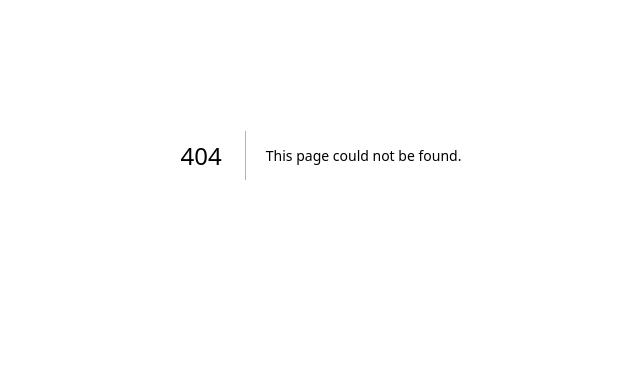
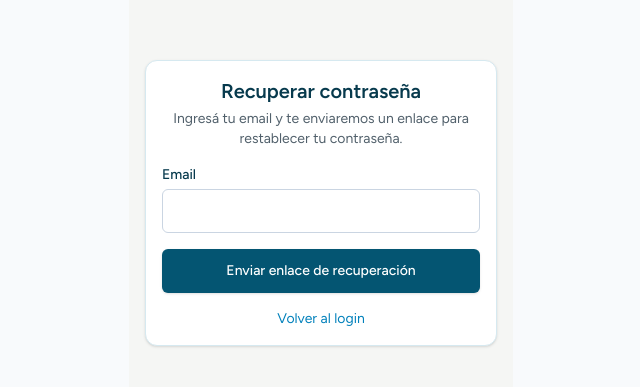
Before and after one commit to adrianabadin/juncal, a Next.js app: page /forgot-password in a window 1280 px wide. Before the commit this address had no page. Shown: the part 245-632 px from the top of the page, without its empty margins (319-959 px from the left). Built offline with nearby package versions, Linux system fonts and the light colour scheme; no server answers.

Commit message:
feat: add forgot password and reset password pages with forms

```diff
--- /dev/null
+++ b/src/app/(auth)/forgot-password/page.tsx
@@ -0,0 +1,24 @@
+import Card from "@shared/presentation/ui/Card";
+import ForgotPasswordForm from "@users/presentation/components/ForgotPasswordForm";
+import Link from "next/link";
+
+export default function ForgotPasswordPage() {
+  return (
+    <div className="flex min-h-screen items-center justify-center bg-background p-4">
+      <Card className="w-full max-w-md">
+        <div className="flex flex-col gap-4">
+          <div className="text-center">
+            <h1 className="text-xl font-semibold text-brand-800">Recuperar contraseña</h1>
+            <p className="mt-1 text-sm text-muted-foreground">
+              Ingresá tu email y te enviaremos un enlace para restablecer tu contraseña.
+            </p>
+          </div>
+          <ForgotPasswordForm />
+          <p className="text-center text-sm text-muted-foreground">
+            <Link href="/login" className="text-link hover:underline">Volver al login</Link>
+          </p>
+        </div>
+      </Card>
+    </div>
+  );
+}
--- /dev/null
+++ b/src/app/(auth)/reset-password/page.tsx
@@ -0,0 +1,23 @@
+import { Suspense } from "react";
+import Card from "@shared/presentation/ui/Card";
+import ResetPasswordForm from "@users/presentation/components/ResetPasswordForm";
+
+export default function ResetPasswordPage() {
+  return (
+    <div className="flex min-h-screen items-center justify-center bg-background p-4">
+      <Card className="w-full max-w-md">
+        <div className="flex flex-col gap-4">
+          <div className="text-center">
+            <h1 className="text-xl font-semibold text-brand-800">Nueva contraseña</h1>
+            <p className="mt-1 text-sm text-muted-foreground">
+              Ingresá tu nueva contraseña.
+            </p>
+          </div>
+          <Suspense>
+            <ResetPasswordForm />
+          </Suspense>
+        </div>
+      </Card>
+    </div>
+  );
+}
--- /dev/null
+++ b/src/modules/users/presentation/components/ForgotPasswordForm.tsx
@@ -0,0 +1,44 @@
+"use client";
+
+import { useState } from "react";
+import { useForm } from "react-hook-form";
+import { zodResolver } from "@hookform/resolvers/zod";
+import { z } from "zod";
+import { forgotPasswordAction } from "@users/presentation/actions/authActions";
+import Input from "@shared/presentation/ui/Input";
+import Button from "@shared/presentation/ui/Button";
+
+const schema = z.object({ email: z.string().email("Email inválido") });
+type FormData = z.infer<typeof schema>;
+
+export default function ForgotPasswordForm() {
+  const [sent, setSent] = useState(false);
+  const { register, handleSubmit, setError, formState: { errors, isSubmitting } } = useForm<FormData>({
+    resolver: zodResolver(schema),
+  });
+
+  async function onSubmit(data: FormData) {
+    const result = await forgotPasswordAction(data.email);
+    if (!result.ok) {
+      setError("root", { message: result.error });
+      return;
+    }
+    setSent(true);
+  }
+
+  if (sent) {
+    return (
+      <div className="rounded-md bg-sage-50 p-4 text-sm text-sage-800 ring-1 ring-sage-200">
+        Si el email existe en nuestro sistema, recibirás un enlace para restablecer tu contraseña.
+      </div>
+    );
+  }
+
+  return (
+    <form onSubmit={handleSubmit(onSubmit)} className="flex flex-col gap-4">
+      <Input id="email" label="Email" type="email" error={errors.email?.message} {...register("email")} />
+      {errors.root && <p role="alert" className="text-sm text-red-600">{errors.root.message}</p>}
+      <Button type="submit" isLoading={isSubmitting}>Enviar enlace de recuperación</Button>
+    </form>
+  );
+}
--- /dev/null
+++ b/src/modules/users/presentation/components/ResetPasswordForm.tsx
@@ -0,0 +1,47 @@
+"use client";
+
+import { useRouter, useSearchParams } from "next/navigation";
+import { useForm } from "react-hook-form";
+import { zodResolver } from "@hookform/resolvers/zod";
+import { z } from "zod";
+import { resetPasswordAction } from "@users/presentation/actions/authActions";
+import PasswordInput from "@shared/presentation/ui/PasswordInput";
+import Button from "@shared/presentation/ui/Button";
+import { useToast } from "@shared/presentation/ui/Toast";
+
+const schema = z.object({
+  password: z.string().min(8, "Mínimo 8 caracteres"),
+  confirm: z.string(),
+}).refine((d) => d.password === d.confirm, { message: "Las contraseñas no coinciden", path: ["confirm"] });
+type FormData = z.infer<typeof schema>;
+
+export default function ResetPasswordForm() {
+  const router = useRouter();
+  const searchParams = useSearchParams();
+  const token = searchParams.get("token");
+  const { toast } = useToast();
+  const { register, handleSubmit, setError, formState: { errors, isSubmitting } } = useForm<FormData>({
+    resolver: zodResolver(schema),
+  });
+
+  if (!token) return <p className="text-sm text-red-600">Token inválido.</p>;
+
+  async function onSubmit(data: FormData) {
+    const result = await resetPasswordAction(token!, data.password);
+    if (!result.ok) {
+      setError("root", { message: result.error });
+      return;
+    }
+    toast("Contraseña restablecida exitosamente", "success");
+    router.push("/login");
+  }
+
+  return (
+    <form onSubmit={handleSubmit(onSubmit)} className="flex flex-col gap-4">
+      <PasswordInput id="password" label="Nueva contraseña" error={errors.password?.message} {...register("password")} />
+      <PasswordInput id="confirm" label="Confirmar contraseña" error={errors.confirm?.message} {...register("confirm")} />
+      {errors.root && <p role="alert" className="text-sm text-red-600">{errors.root.message}</p>}
+      <Button type="submit" isLoading={isSubmitting}>Restablecer contraseña</Button>
+    </form>
+  );
+}
```
